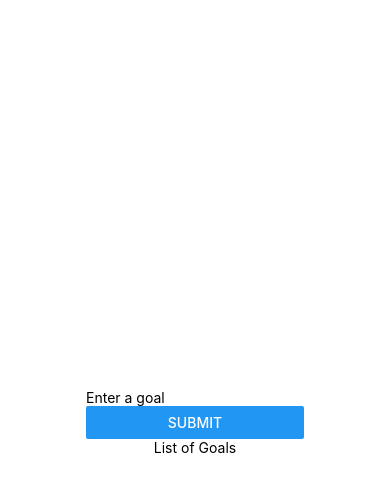
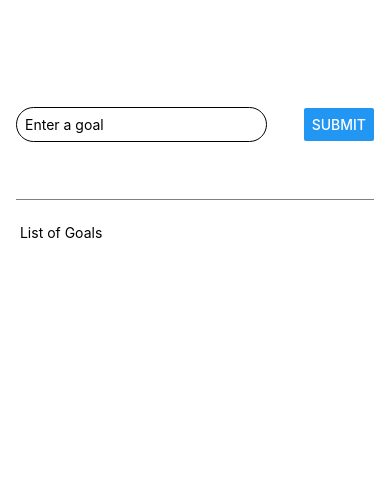
Before and after one commit to luccahuguet/rn-course-app, a React Native app: screen / in a window 390 px wide. Shown: the top 492 px of the page. Built offline with nearby package versions, Linux system fonts and the light colour scheme.

Commit message:
improvement

```diff
--- a/App.js
+++ b/App.js
@@ -1,15 +1,34 @@
 import { StatusBar } from 'expo-status-bar';
-import { Button, StyleSheet, Text, View } from 'react-native';
-import { TextInput } from 'react-native-web';
+import { useState } from 'react';
+import { Button, StyleSheet, Text, View, TextInput } from 'react-native';
 
 export default function App() {
+
+  const [enteredGoalText, setEnteredGoalText] = useState('')
+
+  function goalInputHandler(enteredText) {
+    setEnteredGoalText(enteredText)
+  }
+
+  function addGoalHandler() {
+    console.log(enteredGoalText);
+
+  }
+
   return (
     <View style={styles.container}>
-      <View>
-        <TextInput placeholder="Enter a goal" />
-        <Button title='Submit' onPress={() => console.log('Button pressed')} />
+      <View style={styles.inputContainer}>
+        <TextInput
+          style={styles.textInput}
+          placeholder="Enter a goal"
+          onChangeText={goalInputHandler}
+        />
+        <Button
+          title='Submit'
+          onPress={addGoalHandler}
+        />
       </View>
-      <View>
+      <View style={styles.goalsContainer}>
         <Text> List of Goals </Text>
       </View>
     </View>
@@ -19,8 +38,28 @@ export default function App() {
 const styles = StyleSheet.create({
   container: {
     flex: 1,
-    backgroundColor: '#fff',
+    paddingTop: 50,
+    paddingHorizontal: 16,
+    paddingBottom: 24, // Corrected property name
+  },
+  inputContainer: {
+    flex: 1,
+    flexDirection: 'row',
+    justifyContent: 'space-between',
     alignItems: 'center',
-    justifyContent: 'center',
+    marginBottom: 24, // Corrected property name
+    borderBottomWidth: 1,
+    borderBottomColor: 'gray'
+  },
+  goalsContainer: {
+    flex: 4,
+  },
+  textInput: {
+    borderWidth: 1,
+    borderColor: 'black',
+    padding: 8,
+    marginRight: 8,
+    width: '70%',
+    borderRadius: 100
   },
 });
--- a/biome.json
+++ b/biome.json
@@ -11,6 +11,9 @@
 		},
 		"ignore": ["**/*.js", "*.js"]
 	},
+	"javascript": {
+		"globals": []
+	},
   "files": {
     "ignore": ["**/*.js"]
   }
--- a/package.json
+++ b/package.json
@@ -12,7 +12,7 @@
     "@expo/metro-runtime": "~3.1.3",
     "expo": "~50.0.14",
     "expo-status-bar": "~1.11.1",
-    "react": "18.2.0",
+    "react": "^18.2.0",
     "react-dom": "18.2.0",
     "react-native": "0.73.6",
     "react-native-web": "~0.19.6"
```
Also changed, not shown: 1 other file (tests, documents, lock files or other folders).
